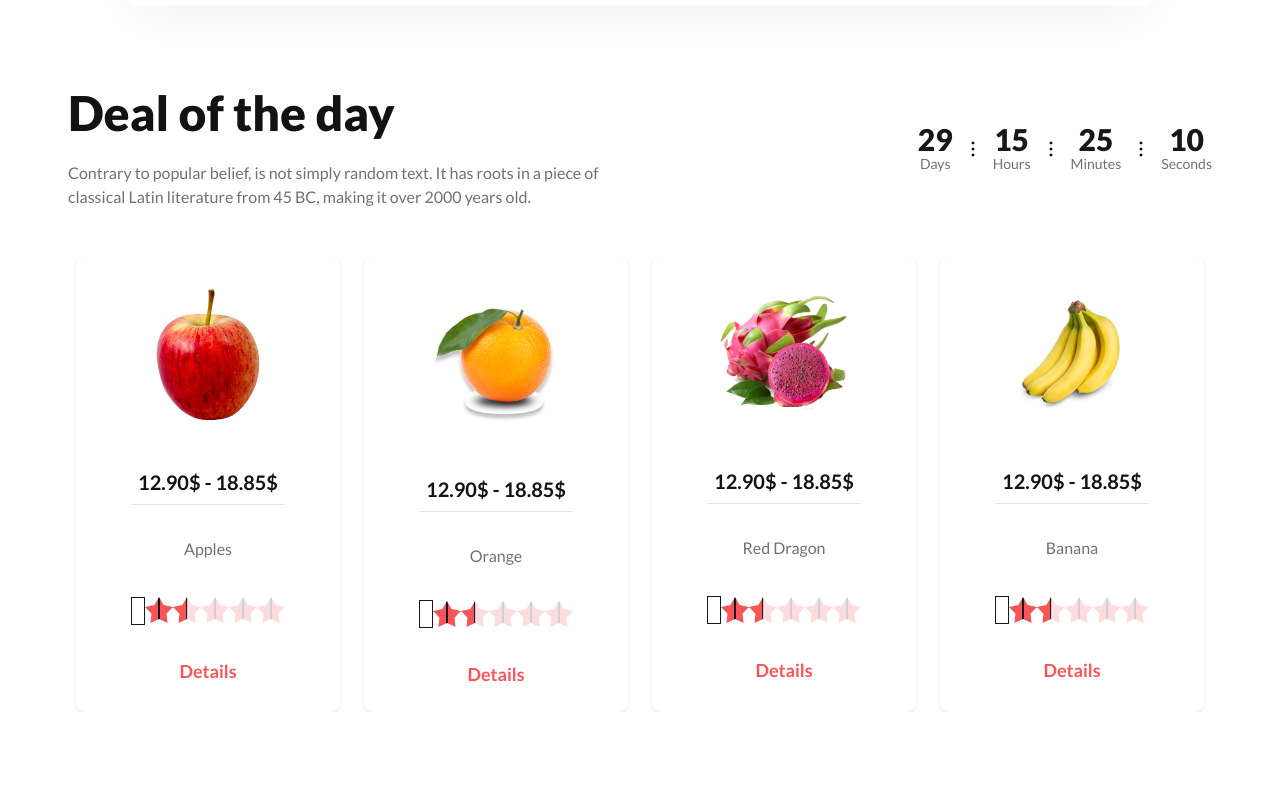
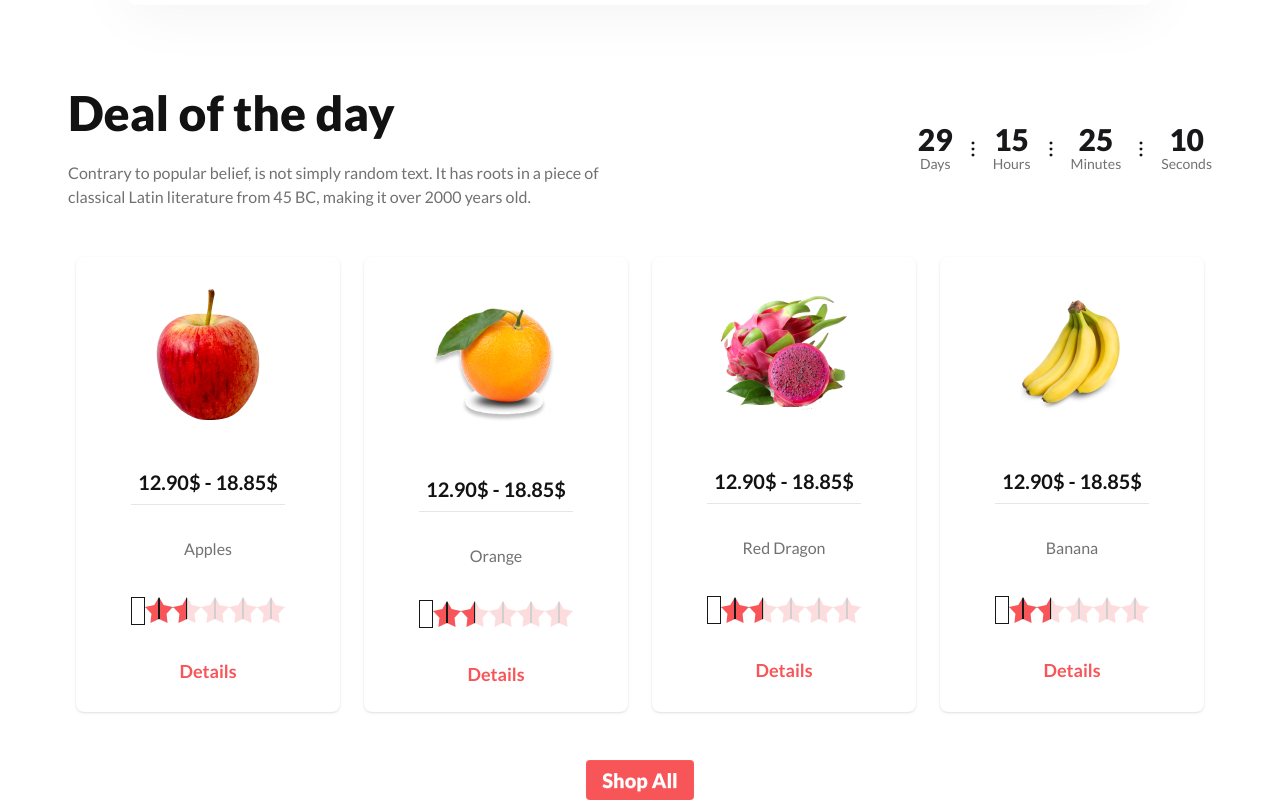
Before and after one commit to FahimFaysalNirjhar/Fruit-Burst-Shop, a plain HTML site: page index.html in a window 1280 px wide. Shown: the part 831-1631 px from the top of the page. Before the commit the page ends 1543 px from the top, so only its background shows below. Drawn offline with nearby package versions, Linux system fonts and the light colour scheme.

Commit message:
deal section updated

```diff
--- a/index.html
+++ b/index.html
@@ -754,6 +754,13 @@
             </div>
           </div>
         </div>
+        <div class="text-center mt-12">
+          <a
+            class="btn font-lato border-none text-xl font-extrabold text-white bg-[var(--primary-color)] hover:bg-[var(--primary-hover)] active:bg-[var(--primary-hover)] active:scale-95 active:opacity-90 transition-all duration-300 outline-none select-none touch-manipulation"
+            href=""
+            >Shop All</a
+          >
+        </div>
       </section>
     </main>
   </body>
```
